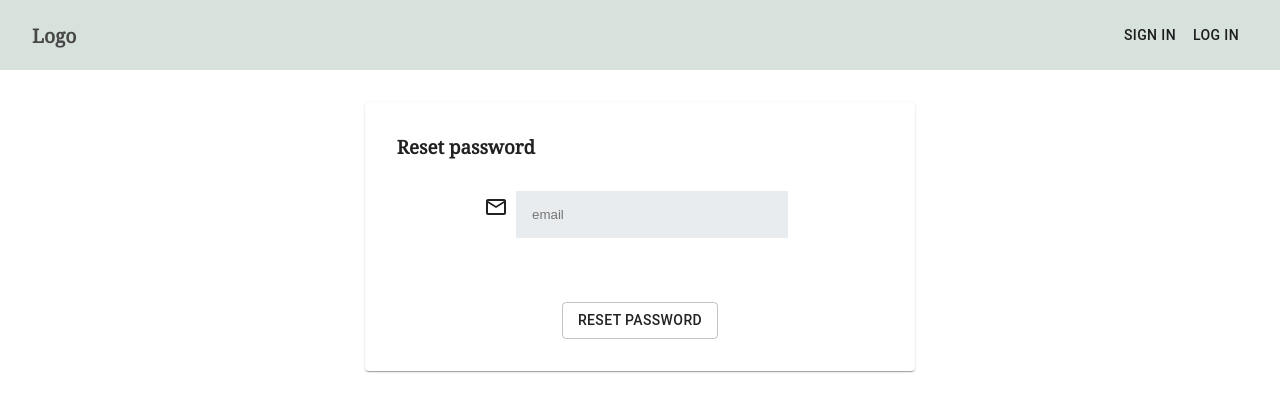
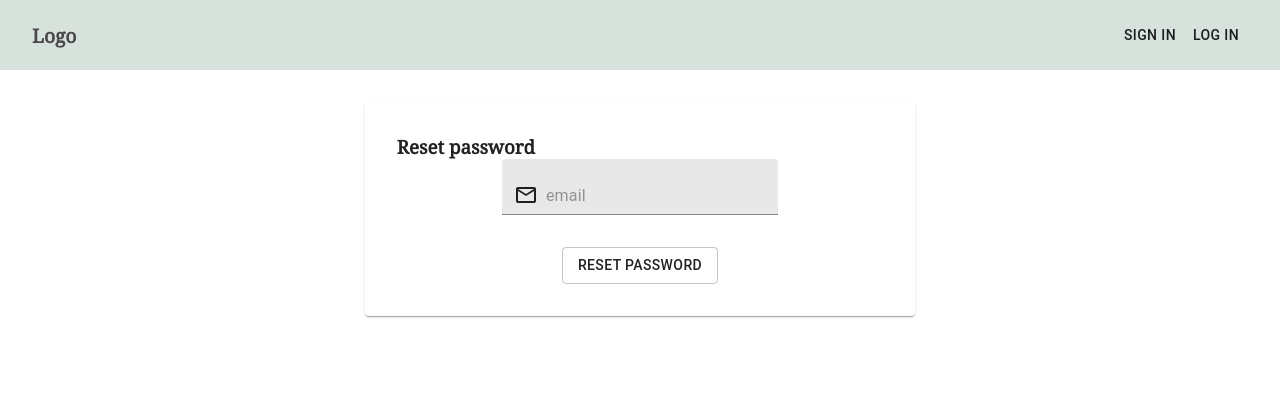
Before and after one commit to YumiKimbara/FF-Matcher, a React (Create React App) app: page /forgotpw in a window 1280 px wide. Shown: the top 412 px of the page. Built offline with nearby package versions, Linux system fonts and the light colour scheme.

Commit message:
add style to the textfields

```diff
--- a/src/components/ForgotPw.js
+++ b/src/components/ForgotPw.js
@@ -1,5 +1,6 @@
-import { Card, Button } from "@material-ui/core";
+import { Card, Button, TextField } from "@material-ui/core";
 import MailOutlineIcon from "@material-ui/icons/MailOutline";
+import InputAdornment from "@material-ui/core/InputAdornment";
 
 import classes from "./ForgotPw.module.css";
 
@@ -12,11 +13,16 @@ const ForgotPw = () => {
           <div className={classes.content}>
             <form>
               <div>
-                <MailOutlineIcon />
-                <input
-                  className={classes.input}
-                  type="text"
+                <TextField
+                  variant="filled"
                   placeholder="email"
+                  InputProps={{
+                    startAdornment: (
+                      <InputAdornment>
+                        <MailOutlineIcon />
+                      </InputAdornment>
+                    ),
+                  }}
                 />
               </div>
             </form>
```
